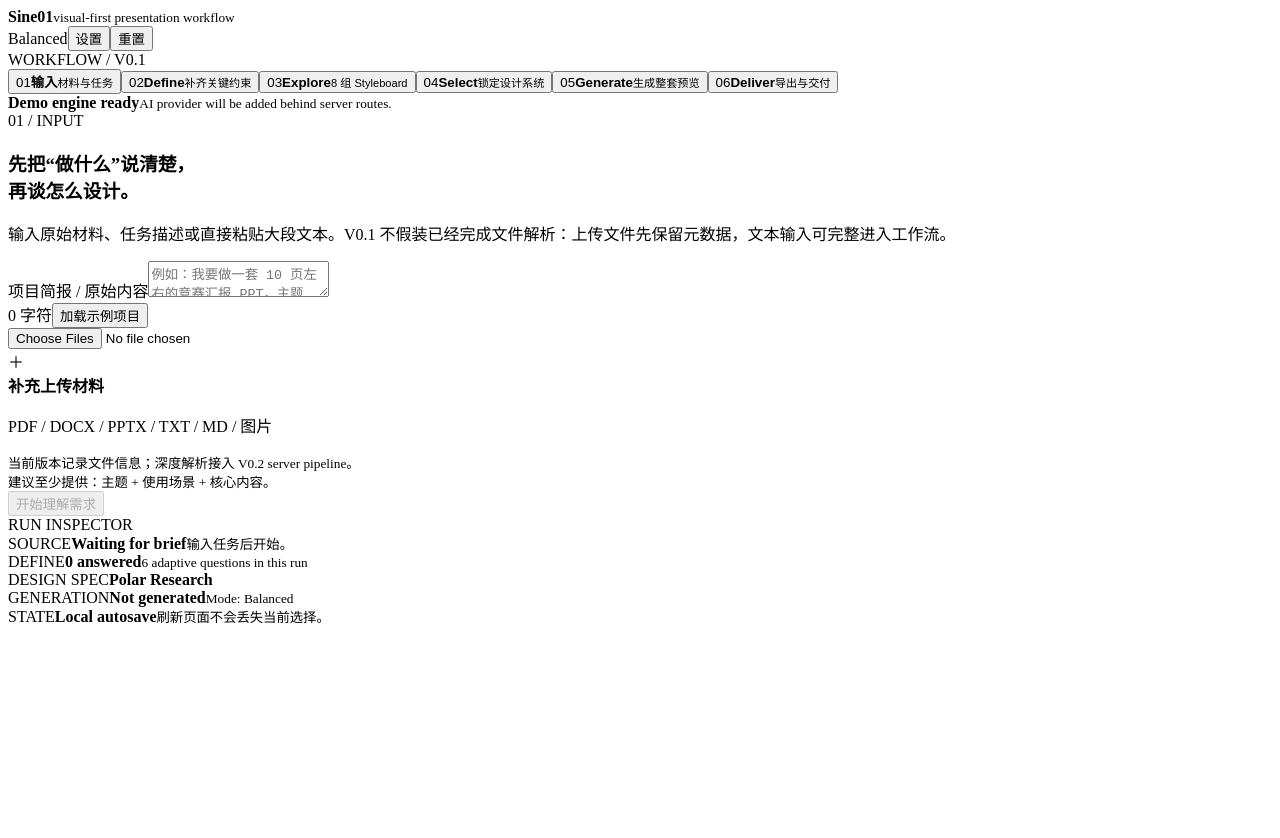
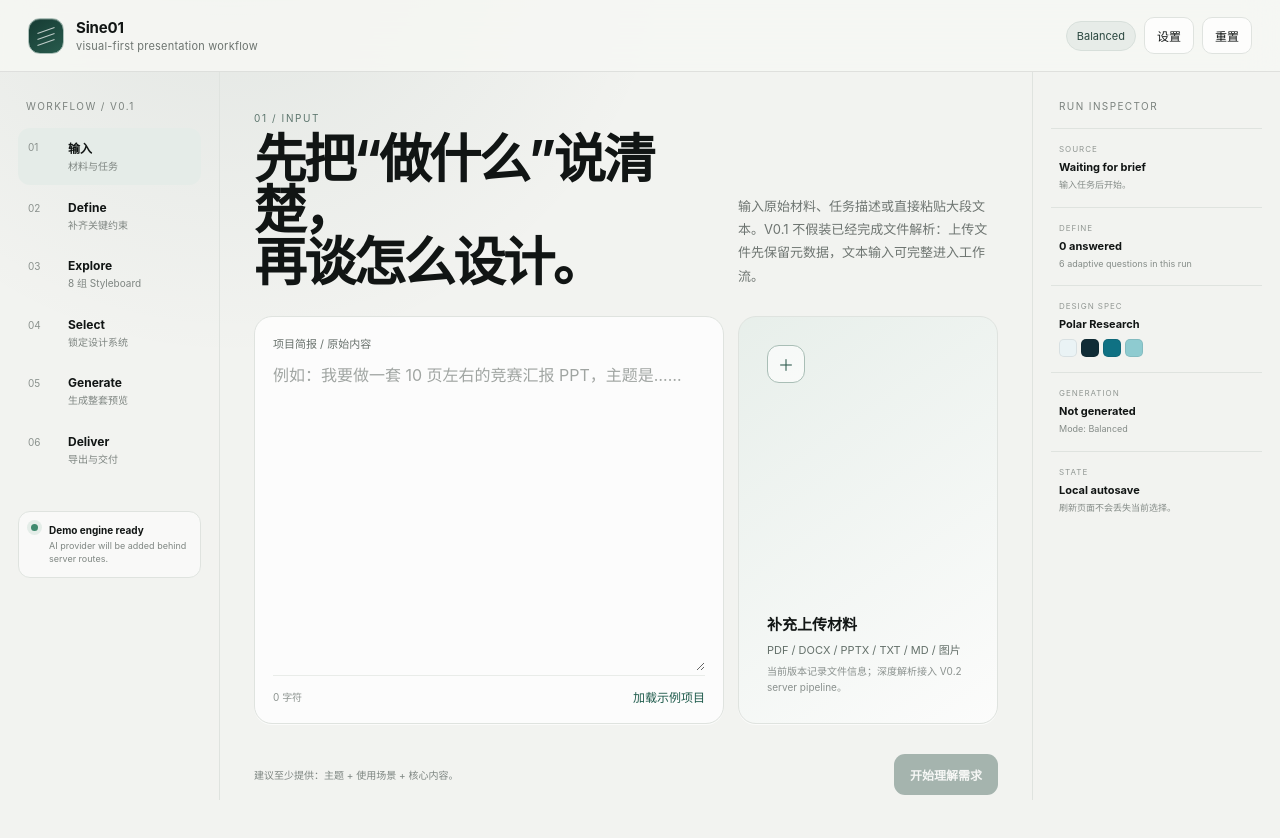
Before and after one commit to yunxinzi/sine01, a Next.js app: page / in a window 1280 px wide. Shown: the top 838 px of the page. Before the commit the page ends 800 px from the top, so only its background shows below. Built offline with nearby package versions, Linux system fonts and the light colour scheme.

Commit message:
feat: add app metadata shell

```diff
--- /dev/null
+++ b/app/layout.tsx
@@ -0,0 +1,19 @@
+import type { Metadata } from "next";
+import "./globals.css";
+
+export const metadata: Metadata = {
+  title: "Sine01 · AI PPT Workflow",
+  description: "Visual-first AI presentation workflow prototype"
+};
+
+export default function RootLayout({
+  children
+}: Readonly<{
+  children: React.ReactNode;
+}>) {
+  return (
+    <html lang="zh-CN">
+      <body>{children}</body>
+    </html>
+  );
+}
```
